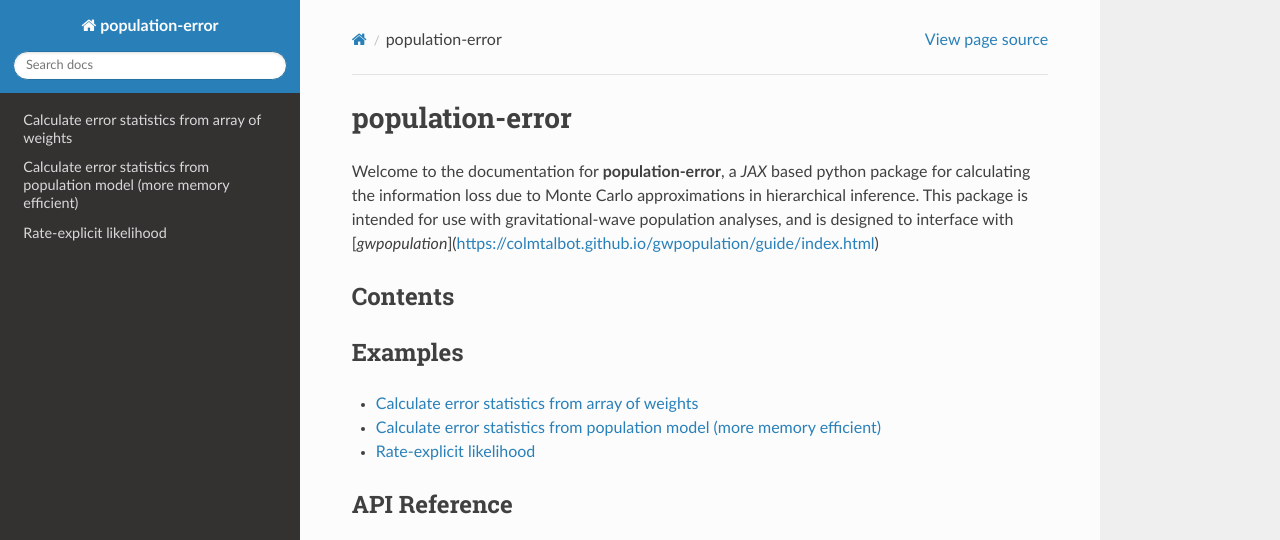
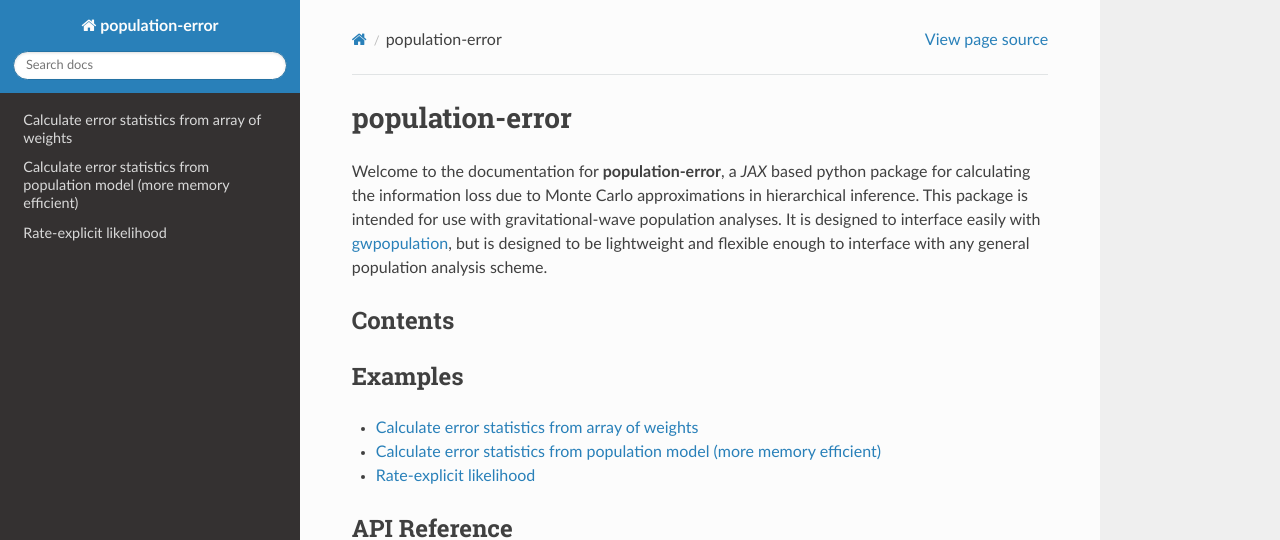
Before and after one commit to jack-heinzel/population-error, a Sphinx documentation site: the page built from docs/index.rst, in a window 1280 px wide, cut to the strip 0-540 px from the top of the page. Built offline with Sphinx 7.4.7 and the Read the Docs theme 3.1.0, drawn with Linux system fonts in a browser that asks for light colours; pages that are not in the unit, such as notebooks, are missing from menus.

Commit message:
fix up documentation link

```diff
--- a/docs/index.rst
+++ b/docs/index.rst
@@ -1,7 +1,7 @@
 population-error
 ================
 
-Welcome to the documentation for **population-error**, a `JAX` based python package for calculating the information loss due to Monte Carlo approximations in hierarchical inference. This package is intended for use with gravitational-wave population analyses, and is designed to interface with [`gwpopulation`](https://colmtalbot.github.io/gwpopulation/guide/index.html)
+Welcome to the documentation for **population-error**, a `JAX` based python package for calculating the information loss due to Monte Carlo approximations in hierarchical inference. This package is intended for use with gravitational-wave population analyses. It is designed to interface easily with `gwpopulation <https://colmtalbot.github.io/gwpopulation/guide/index.html>`_, but is designed to be lightweight and flexible enough to interface with any general population analysis scheme.
 
 Contents
 --------
```
